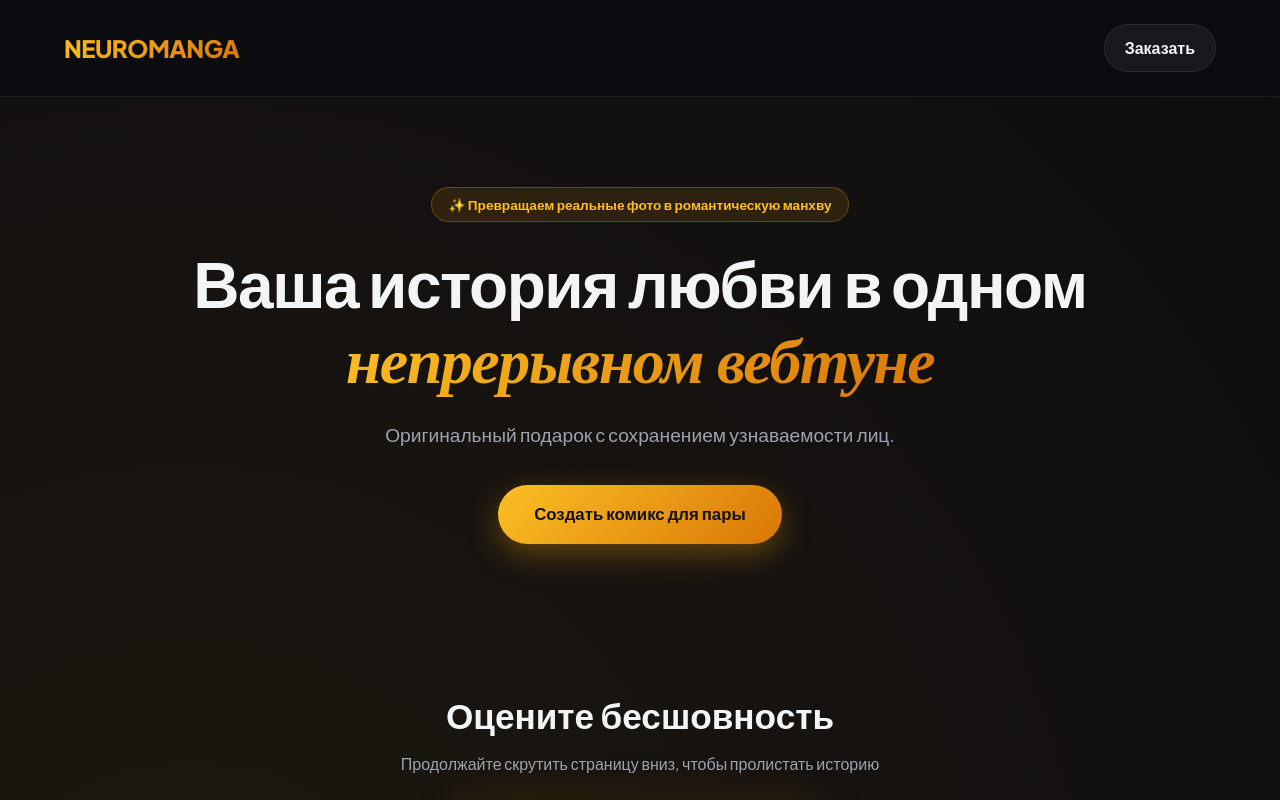
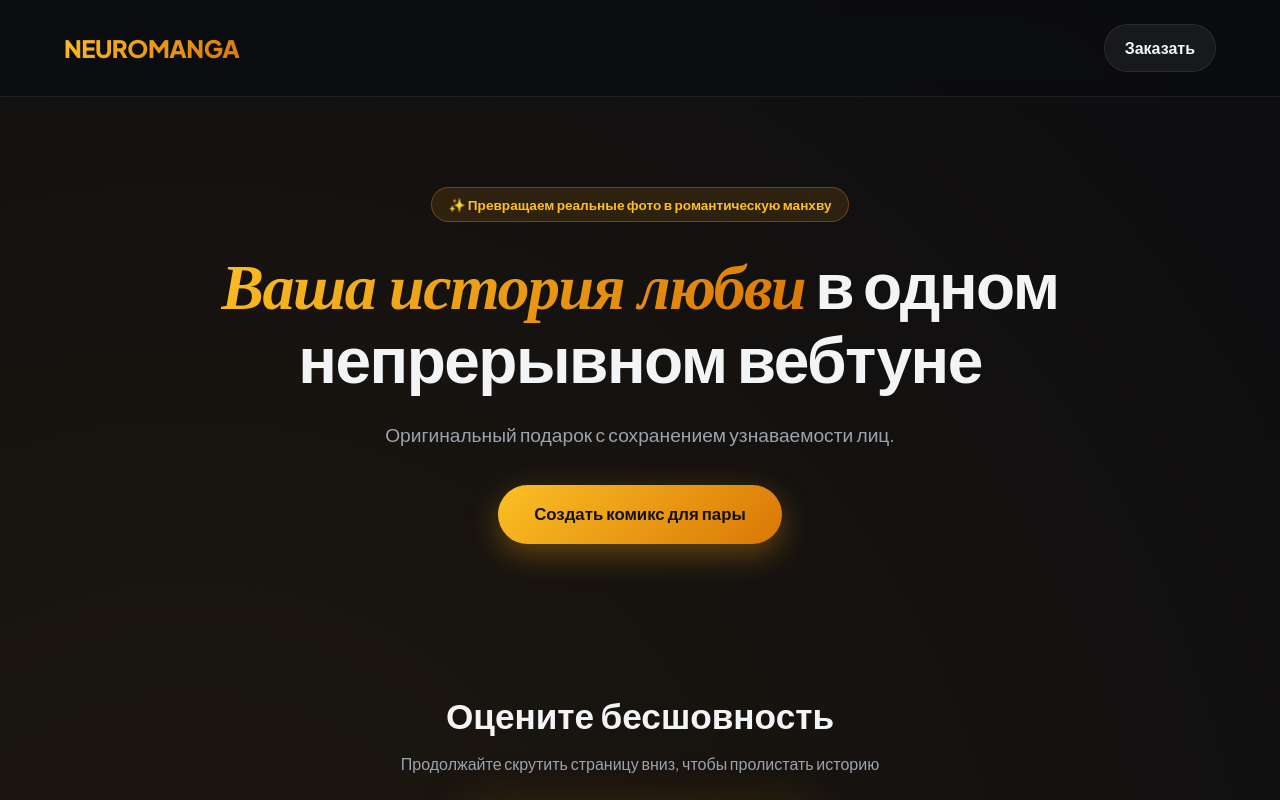
Before and after one commit to elecktrovlad8-dot/LoveStory, a plain HTML site: page index.html in a window 1280 px wide. Shown: the top 800 px of the page. Drawn offline with nearby package versions, Linux system fonts and the light colour scheme; a web font is replaced by a local one.

Commit message:
Update index.html

```diff
--- a/index.html
+++ b/index.html
@@ -364,7 +364,7 @@
   <section class="hero">
     <div class="container">
       <div class="badge">✨ Превращаем реальные фото в романтическую манхву</div>
-      <h1>Ваша история любви в одном <span>непрерывном вебтуне</span></h1>
+      <h1><span>Ваша история любви</span> в одном непрерывном вебтуне</h1>
       <p>Оригинальный подарок с сохранением узнаваемости лиц.</p>
       <a href="#order" class="btn-main">Создать комикс для пары</a>
     </div>
```
